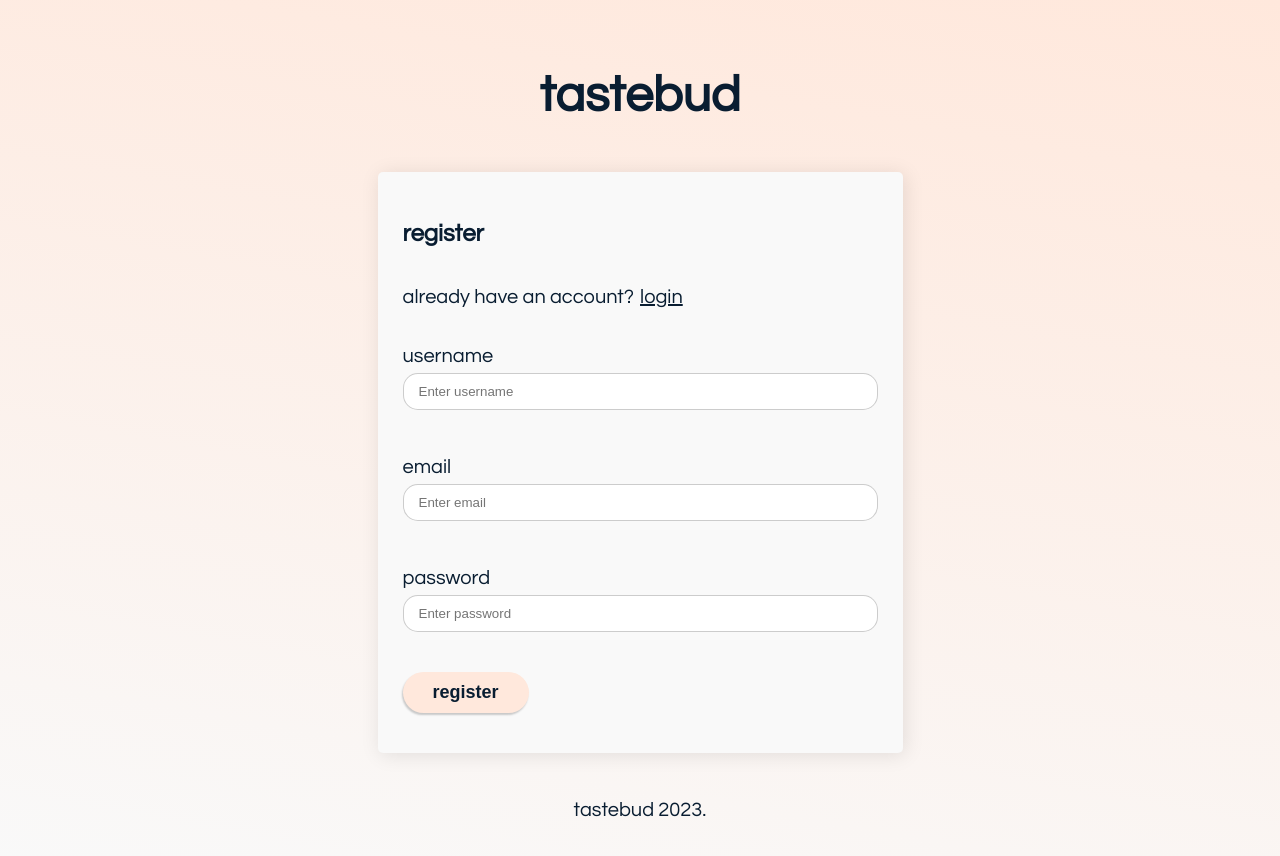
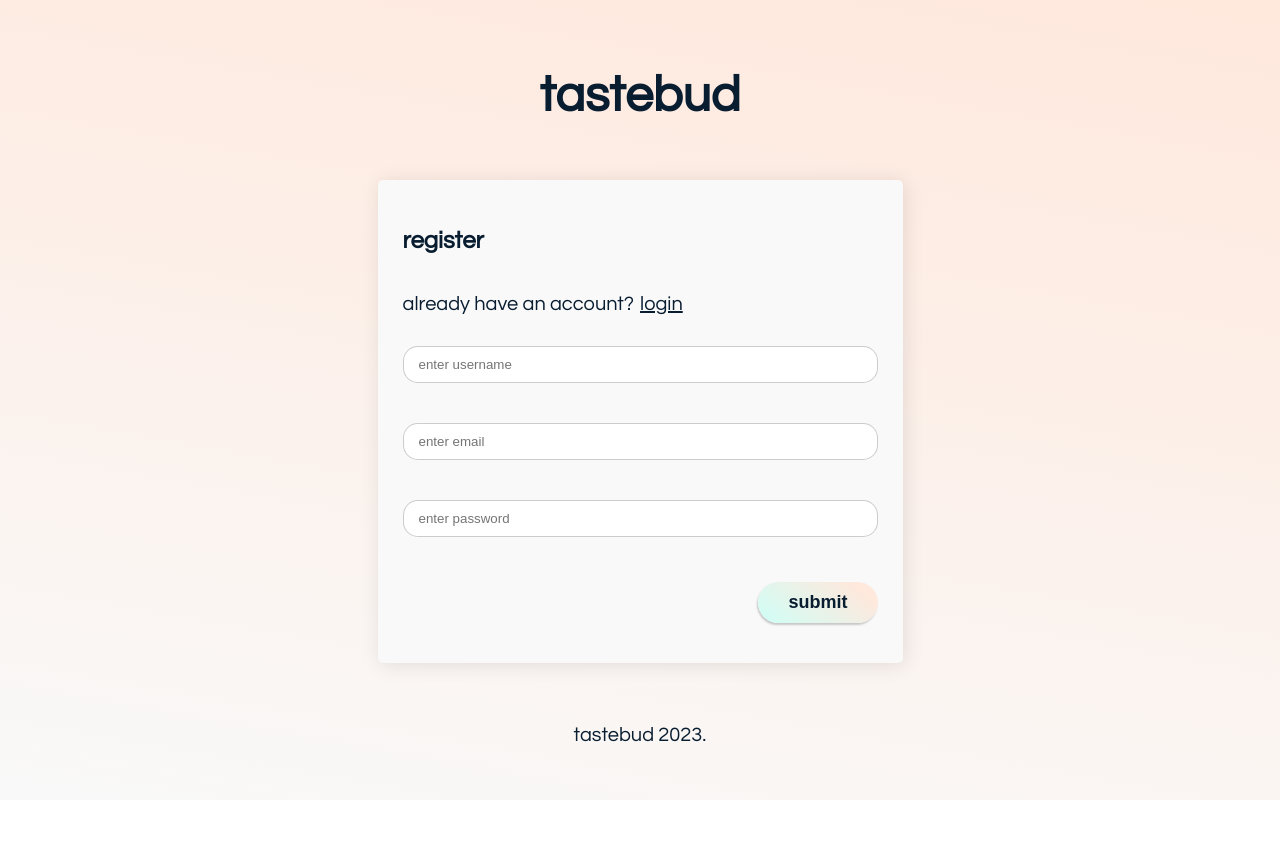
Before and after one commit to chloe-trn/craveit-client, a React (Create React App) app: page /#/auth in a window 1280 px wide. Both pictures are taken after a click on the button "register". Shown: the top 856 px of the page. After the commit the page ends 800 px from the top, so only its background shows below. Built offline with nearby package versions, Linux system fonts and the light colour scheme.

Commit message:
Clean up and simplify authorization component

```diff
--- a/src/pages/authorization-page/AuthorizationPage.tsx
+++ b/src/pages/authorization-page/AuthorizationPage.tsx
@@ -5,7 +5,10 @@ import { useDispatch } from 'react-redux'
 import { useLoginUserMutation, useRegisterUserMutation } from '../../services/tasteBudClientApi'
 import { setUser } from '../../services/auth/authSlice'
 import { closeMenu } from '../../services/menu/menuSlice'
+import { setLoadingWithDelay } from '../../helpers/loading-helper'
+
 import { faWarning } from '@fortawesome/free-solid-svg-icons'
+
 import Loading from '../../components/navigation/loading/Loading'
 import Message from '../../components/generic/Message'
 
@@ -19,10 +22,10 @@ const AuthorizationPage = () => {
   const dispatch = useDispatch()
   const navigate = useNavigate()
 
+  // get user info from local storage if they are already logged in
+  // redirect them to the home page
   const userDetails = JSON.parse(localStorage.getItem('tastebud_user') || '{}')
-
   useEffect(() => {
-    console.log('user:', userDetails)
     dispatch(setUser(userDetails))
 
     if (userDetails && Object.keys(userDetails).length !== 0) {
@@ -30,24 +33,17 @@ const AuthorizationPage = () => {
     }
   }, [])
 
+  // state variables
   const [errorMessage, setErrorMessage] = useState('')
   const [registerView, setRegisterView] = useState(false)
   const [formValues, setFormValues] = useState(initialState)
   const [isLoading, setIsLoading] = useState(false)
-  const [isAsyncCallCompleted, setIsAsyncCallCompleted] = useState(false)
 
-  const { username, email, password } = formValues
+  // mutation hooks for login and registration
+  const [loginUser, { data: loginData, isSuccess: isLoginSuccess, isError: isLoginError, error: loginError }] = useLoginUserMutation()
+  const [registerUser, { data: registerData, isSuccess: isRegisterSuccess, isError: isRegisterError, error: registerError }] = useRegisterUserMutation()
 
-  const [
-    loginUser,
-    { data: loginData, isSuccess: isLoginSuccess, isError: isLoginError, error: loginError },
-  ] = useLoginUserMutation()
-
-  const [
-    registerUser,
-    { data: registerData, isSuccess: isRegisterSuccess, isError: isRegisterError, error: registerError },
-  ] = useRegisterUserMutation()
-
+  // username and password validation helpers
   const validateUsername = (username: string) => {
     return /^\S*$/.test(username)
   }
@@ -56,10 +52,13 @@ const AuthorizationPage = () => {
     return /(?=.*[0-9])(?=.*[a-zA-Z])(?=.*[^a-zA-Z0-9]).{8,}/.test(password)
   }
 
+  // set the current form values if the user types
+  const { username, email, password } = formValues
   const handleChange = (e: any) => {
     setFormValues({ ...formValues, [e.target.name]: e.target.value })
   }
 
+  // handles user registration, performs validation first
   const handleRegister = async (e: FormEvent<HTMLFormElement>) => {
     e.preventDefault()
 
@@ -74,56 +73,24 @@ const AuthorizationPage = () => {
         return
       }
 
-      setIsLoading(true)
-      const startTime = Date.now()
-
-      await registerUser({ username, email, password })
-
-      const endTime = Date.now()
-      const delay = 1500
-
-      const remainingTime = delay - (endTime - startTime)
-
-      if (remainingTime > 0) {
-        await new Promise((resolve) => setTimeout(resolve, remainingTime))
-      }
-
-      setIsLoading(false)
-      setIsAsyncCallCompleted(true)
+      await setLoadingWithDelay(async () => {await registerUser({ username, email, password })}, setIsLoading)
     }
   }
 
+  // handles user login
   const handleLogin = async (e: FormEvent<HTMLFormElement>) => {
     e.preventDefault()
 
     if (username && password) {
-      setIsLoading(true)
-      const startTime = Date.now()
-
-      await loginUser({ username, password })
-
-      const endTime = Date.now()
-      const delay = 2500
-
-      const remainingTime = delay - (endTime - startTime)
-
-      if (remainingTime > 0) {
-        await new Promise((resolve) => setTimeout(resolve, remainingTime))
-      }
-
-      setIsLoading(false)
-      setIsAsyncCallCompleted(true)
+      await setLoadingWithDelay(async () => {await loginUser({ username, password })}, setIsLoading)
     } else {
       console.log('there is a login error')
     }
   }
 
+  // handles registration or login success
   useEffect(() => {
-    setErrorMessage('')
-  }, [registerView])
-
-  useEffect(() => {
-    if (isRegisterSuccess && isAsyncCallCompleted) {
+    if (isRegisterSuccess && !isLoading) {
       if (registerData.status !== 'Success') {
         setErrorMessage(registerData.message)
       } else {
@@ -133,7 +100,7 @@ const AuthorizationPage = () => {
       }
     }
 
-    if (isLoginSuccess && isAsyncCallCompleted) {
+    if (isLoginSuccess && !isLoading) {
       if (loginData.status !== 'Success') {
         setErrorMessage(loginData.message)
       } else {
@@ -142,12 +109,18 @@ const AuthorizationPage = () => {
         navigate('/home')
       }
     }
-  }, [isRegisterSuccess, isLoginSuccess, isAsyncCallCompleted])
+  }, [isRegisterSuccess, isLoginSuccess, isLoading])
 
+  // handles registration or login errors
   useEffect(() => {
     isRegisterError && console.log('registration failed:', registerError)
     isLoginError && console.log('login failed:', loginError)
   }, [isRegisterError, isLoginError])
+
+  // reset error message when switching from login/register screen
+  useEffect(() => {
+    setErrorMessage('')
+  }, [registerView])
 
   return (
     <>
@@ -176,44 +149,46 @@ const AuthorizationPage = () => {
           {errorMessage && <Message className={'msg error'} icon={faWarning} text={errorMessage} />}
           <form onSubmit={registerView ? handleRegister : handleLogin}>
             <div className="formfield">
-              <label htmlFor="username">Username</label>
+              <label htmlFor="username" className='hidden'>Username</label>
               <input
                 type="text"
                 id="username"
                 name="username"
                 value={username}
                 onChange={handleChange}
-                placeholder="Enter username"
+                placeholder="enter username"
                 required
               />
             </div>
             {registerView && (
               <div className="formfield">
-                <label htmlFor="email">Email</label>
+                <label htmlFor="email" className='hidden'>Email</label>
                 <input
                   type="email"
                   id="email"
                   name="email"
                   value={email}
                   onChange={handleChange}
-                  placeholder="Enter email"
+                  placeholder="enter email"
                   required
                 />
               </div>
             )}
             <div className="formfield">
-              <label htmlFor="password">Password</label>
+              <label htmlFor="password" className='hidden'>Password</label>
               <input
                 type="password"
                 id="password"
                 name="password"
                 value={password}
                 onChange={handleChange}
-                placeholder="Enter password"
+                placeholder="enter password"
                 required
               />
             </div>
-            <input type="submit" className="btn primary" value={registerView ? 'Register' : 'Login'} />
+            <div className='btn-wrapper'>
+              <input type="submit" className="btn arrow gradient" value='Submit' />
+            </div>
           </form>
         </div>
       )}
```
